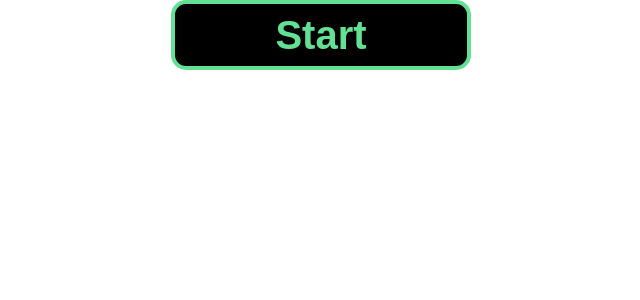
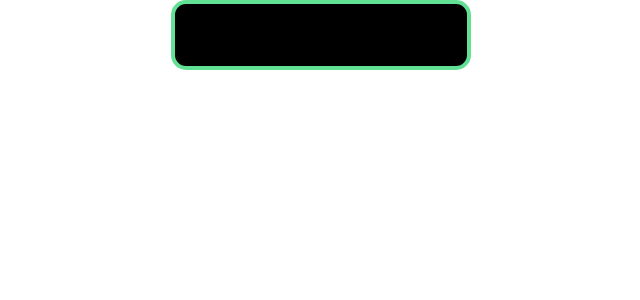
Before and after one commit to BrennoProjects/magic-counter, a React (Vite) app: page / in a window 1280 px wide. Shown: the top 300 px of the page, without its empty margins (319-959 px from the left). Built offline with nearby package versions, Linux system fonts and the light colour scheme.

Commit message:
removo color style

```diff
--- a/src/components/button/styled.ts
+++ b/src/components/button/styled.ts
@@ -17,7 +17,6 @@
   border-width: 4px;
   border-style: ${({ border }) => (border ? "solid" : "none")};
   border-radius: ${({ fullRadius }) => (fullRadius ? "100%" : "15px")};
-  color: #62e093;
   background-color: ${({ background }) => background};
   height: ${({ height }) => height};
   width: ${({ width }) => width};
```
